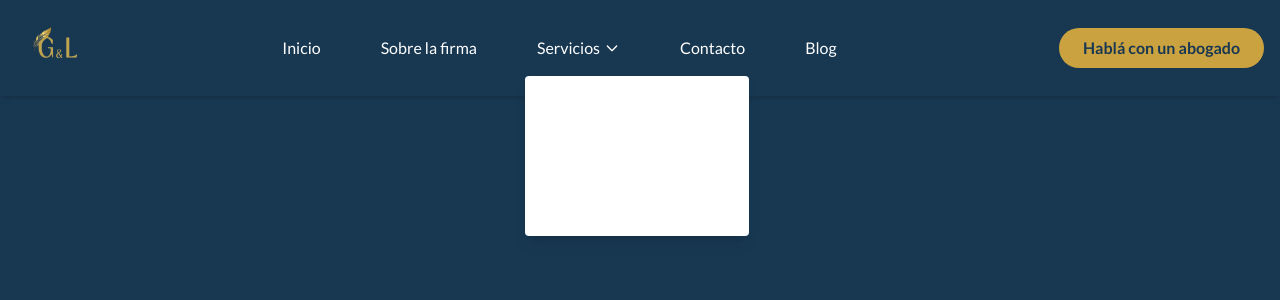
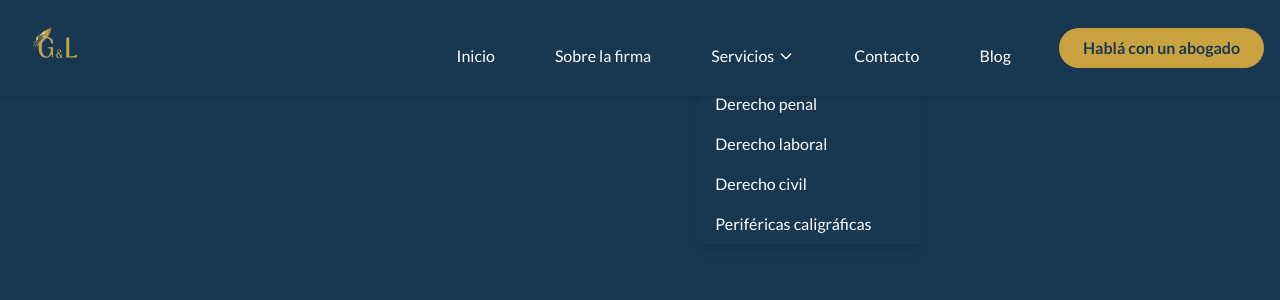
Before and after one commit to crcristian97/abogadoGomez-Lopez, a Next.js app: page / in a window 1280 px wide. Both pictures are taken after a click on the button "Servicios". Shown: the top 300 px of the page. Built offline with nearby package versions, Linux system fonts and the light colour scheme.

Commit message:
cambos en navbar

```diff
--- a/app/components/Navbar.js
+++ b/app/components/Navbar.js
@@ -92,10 +92,10 @@ export default function Navbar() {
         <div
           className={`${
             mobileOpen ? "block" : "hidden"
-          } w-full lg:flex lg:w-auto lg:order-1`}
+          } w-full lg:flex lg:w-auto lg:order-1 mt-4 ml-auto `}
           id="navbar-menu"
         >
-          <ul className="flex flex-col font-merriweather font-medium text-white mt-4 lg:flex-row lg:space-x-8 lg:mt-0 lg:ml-auto">
+          <ul className="flex flex-col font-merriweather font-medium text-white lg:flex-row lg:space-x-8 lg:mt-0 lg:ml-auto">
             <li>
               <Link
                 href="#"
@@ -146,7 +146,7 @@ export default function Navbar() {
                   className={`${
                     mobileOpen
                       ? "static mt-2 w-full bg-primary"
-                      : "absolute left-0 mt-2 w-56 bg-white"
+                      : "absolute left-0 mt-2 w-56"
                   } z-20 text-primary rounded shadow-lg font-merriweather`}
                 >
                   <li>
```
